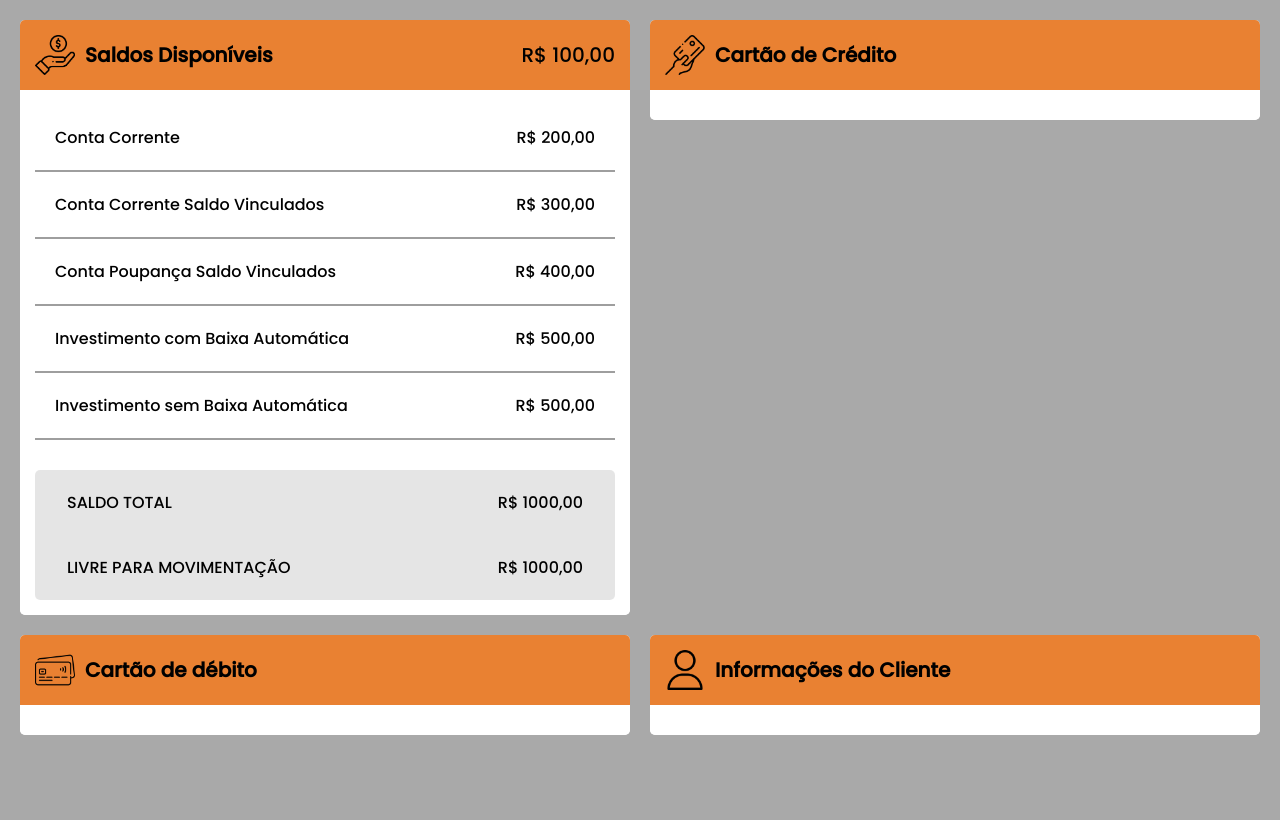
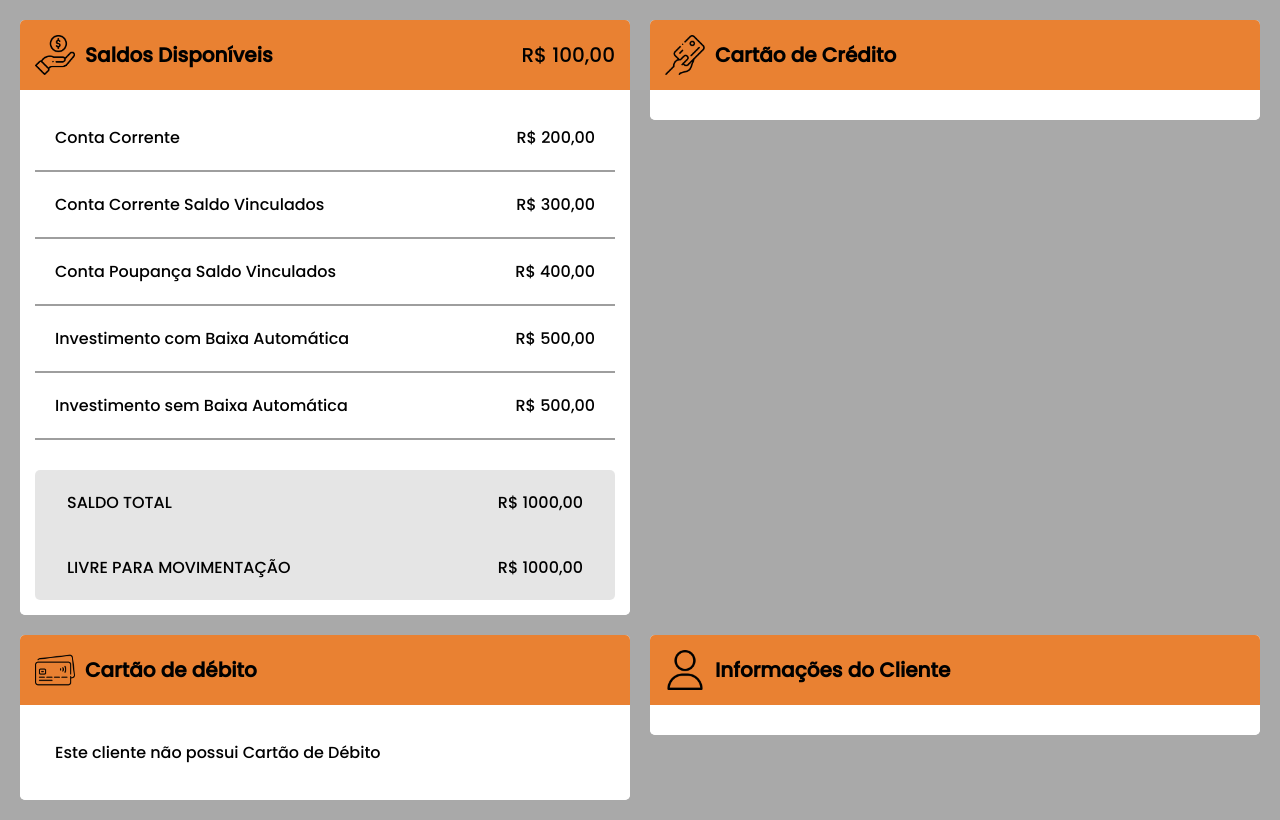
Before and after one commit to thiago-desenv/layout-cards-base-angular, an Angular app: page / in a window 1280 px wide. Built offline with nearby package versions, Linux system fonts and the light colour scheme.

Commit message:
Criado a estrutura do debit-card

```diff
--- a/src/app/app.component.html
+++ b/src/app/app.component.html
@@ -5,16 +5,15 @@
         [cardImage]="'../assets/icons/icon-hand.png'"
         [cardTitle]="'Saldos Disponíveis'"
         [cardTitleValue]="'R$ 100,00'"
-        [cardLabel]="'Conta Corrente'"
-        [cardAmount]="'R$ 200,00'">
+      >
 
-        <div class="balance-card__content-item divider" *ngFor="let item of balanceItems">
+        <div class="content-item divider" *ngFor="let item of balanceItems">
           <p>{{ item.label }}</p>
           <p>{{ item.amount }}</p>
         </div>
 
         <div class="balance-card__content-summary">
-          <div class="balance-card__content-item" *ngFor="let item of balanceSummary">
+          <div class="content-item" *ngFor="let item of balanceSummary">
             <p>{{ item.label }}</p>
             <p>{{ item.amount }}</p>
           </div>
@@ -35,6 +34,10 @@
       <app-card
         [cardImage]="'../assets/icons/icon-debit-card.png'"
         [cardTitle]="'Cartão de débito'">
+
+        <div class="content-item">
+          <p>Este cliente não possui Cartão de Débito</p>
+        </div>
       </app-card>
     </div>
   </div>
--- a/src/app/app.component.scss
+++ b/src/app/app.component.scss
@@ -13,16 +13,6 @@
 }
 
 .balance-card {
-  &__content-item {
-    display: flex;
-    align-items: center;
-    padding: 20px;
-
-    > p:first-of-type {
-      margin-right: auto;
-    }
-  }
-
   &__content-summary {
     margin-top: 30px;
     border-radius: 5px;
@@ -31,6 +21,16 @@
   }
 }
 
+.content-item {
+  display: flex;
+  align-items: center;
+  padding: 20px;
+
+  > p:first-of-type {
+    margin-right: auto;
+  }
+}
+
 .divider {
   border-bottom: 2px solid #9e9e9e;
 }
--- a/src/app/app.component.ts
+++ b/src/app/app.component.ts
@@ -18,5 +18,4 @@ export class AppComponent {
     { label: 'SALDO TOTAL', amount: 'R$ 1000,00' },
     { label: 'LIVRE PARA MOVIMENTAÇÃO', amount: 'R$ 1000,00' },
   ];
-
 }
```
